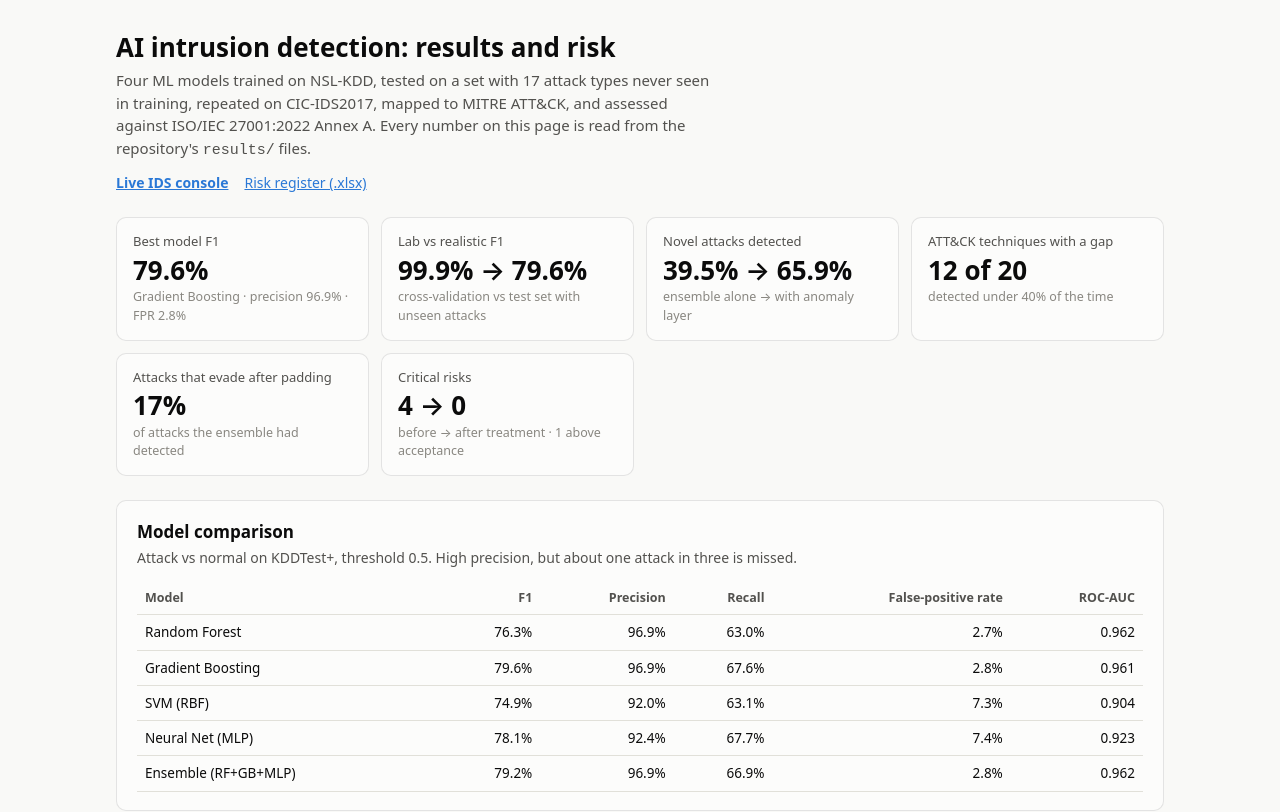
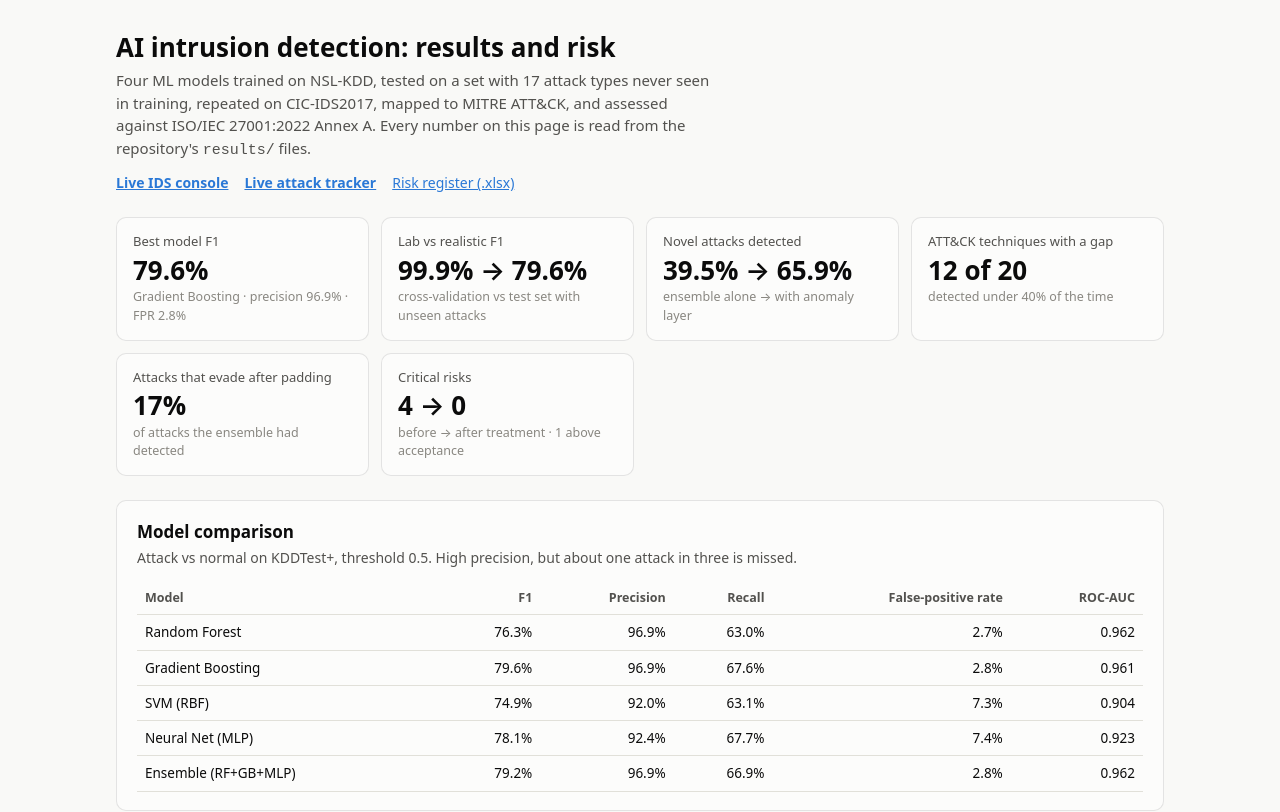
Before and after one commit to shakthihs07-shs/ids-demo, a plain HTML site: page index.html in a window 1280 px wide. Shown: the top 812 px of the page. Drawn offline with Linux system fonts and the light colour scheme.

Commit message:
Link the live attack tracker

```diff
--- a/index.html
+++ b/index.html
@@ -68,6 +68,7 @@ footer { color: var(--muted); font-size: 13px; margin-top: 24px; }
     <p>Four ML models trained on NSL-KDD, tested on a set with 17 attack types never seen in training, repeated on CIC-IDS2017, mapped to MITRE ATT&amp;CK, and assessed against ISO/IEC 27001:2022 Annex A. Every number on this page is read from the repository's <code>results/</code> files.</p>
     <nav>
       <a href="live/"><b>Live IDS console</b></a>
+      <a href="https://152-70-6-78.sslip.io/"><b>Live attack tracker</b></a>
       <a href="risk_register.xlsx">Risk register (.xlsx)</a>
     </nav>
   </header>
```
Also changed, not shown: live/index.html (+1 -0 lines), 1 other file.
